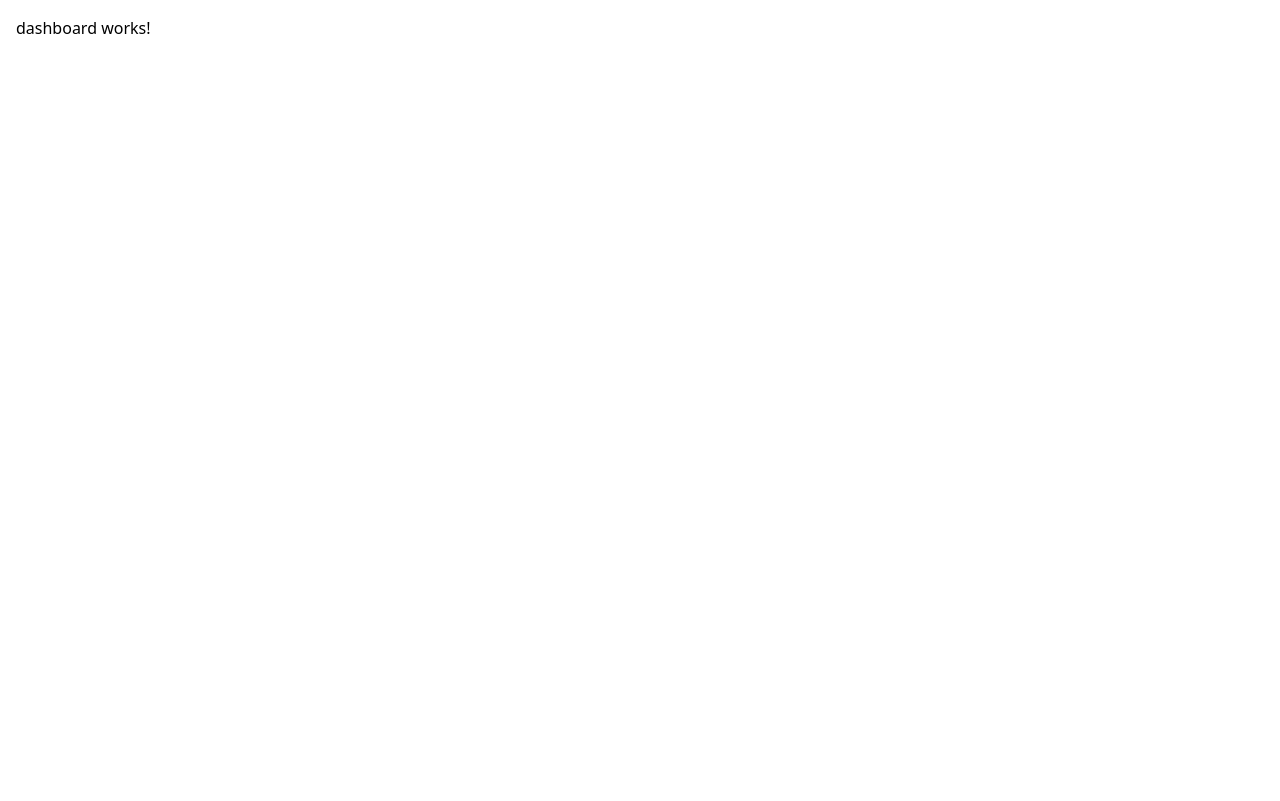
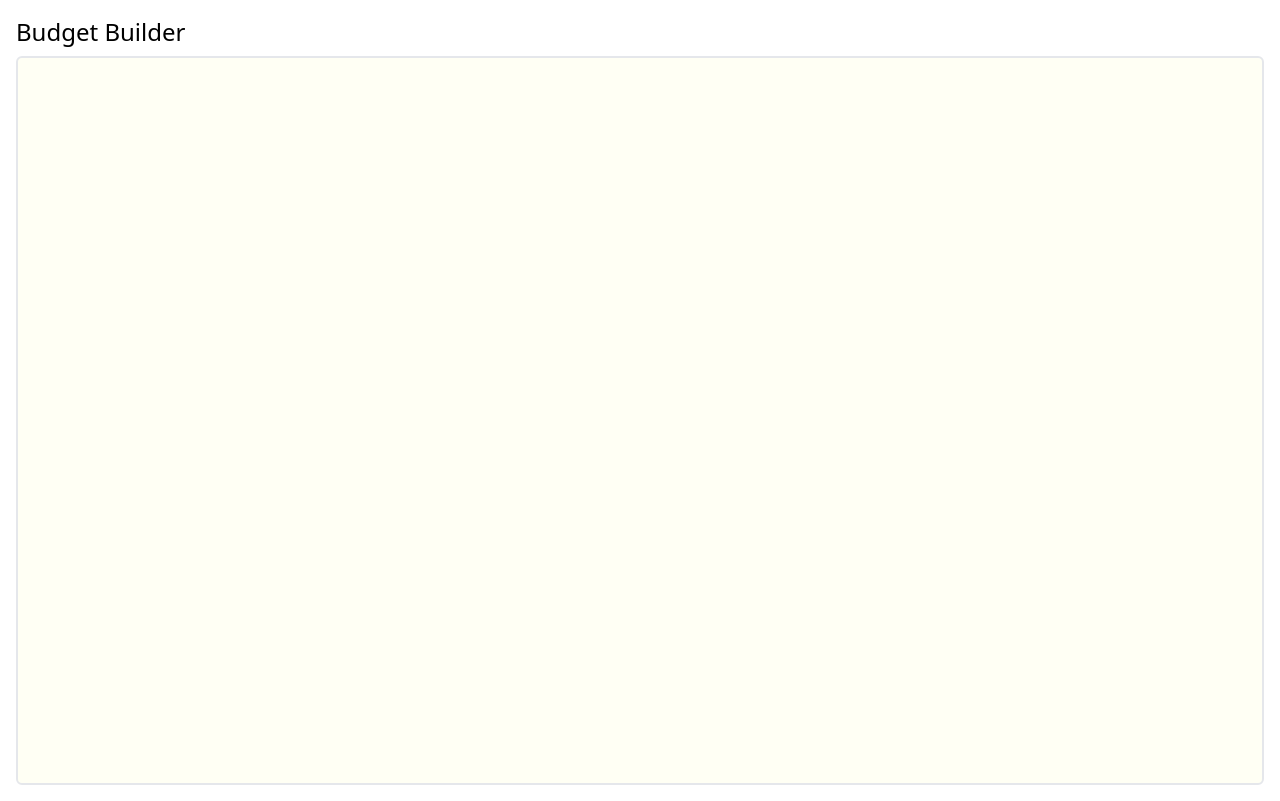
Before and after one commit to loitph/budget-builder, an Angular app: page /dashboard in a window 1280 px wide. Built offline with nearby package versions, Linux system fonts and the light colour scheme.

Commit message:
Init structure of page

```diff
--- a/src/app/app.component.ts
+++ b/src/app/app.component.ts
@@ -9,5 +9,4 @@ import { RouterOutlet } from '@angular/router';
   styleUrl: './app.component.scss'
 })
 export class AppComponent {
-  title = 'budget-builder';
 }
--- /dev/null
+++ b/src/app/pages/components/page-header/page-header.component.html
@@ -0,0 +1,3 @@
+<div class="w-full">
+  <p class="text-2xl">{{header }}</p>
+</div>
--- a/src/app/pages/dashboard/dashboard.component.html
+++ b/src/app/pages/dashboard/dashboard.component.html
@@ -1 +1,10 @@
-<p>dashboard works!</p>
+<div class="dashboard-container">
+  <app-page-header
+    [header]="header"
+  ></app-page-header>
+  <div class="section stable-gutter">
+
+
+
+  </div>
+</div>
--- a/src/app/pages/dashboard/dashboard.component.scss
+++ b/src/app/pages/dashboard/dashboard.component.scss
@@ -0,0 +1,7 @@
+.dashboard-container {
+  @apply size-full flex flex-col gap-2 overflow-hidden;
+
+  .section {
+    @apply overflow-auto h-[calc(100vh-55px-16px)] bg-primary rounded-md border-solid border-2 p-4;
+  }
+}
--- a/src/app/pages/dashboard/dashboard.component.ts
+++ b/src/app/pages/dashboard/dashboard.component.ts
@@ -1,12 +1,13 @@
 import { Component } from '@angular/core';
+import { PageHeaderComponent } from '../components/page-header/page-header.component';
 
 @Component({
   selector: 'app-dashboard',
   standalone: true,
-  imports: [],
+  imports: [PageHeaderComponent],
   templateUrl: './dashboard.component.html',
   styleUrl: './dashboard.component.scss'
 })
 export class DashboardComponent {
-
+  header = 'Budget Builder';
 }
--- a/src/app/shared/constant.ts
+++ b/src/app/shared/constant.ts
@@ -1,3 +1,8 @@
 export const PageUrl = {
   dashboard: 'dashboard'
 };
+
+export const ColorPalette = {
+  primary: '#fffff4',
+  secondary: '#eeeeee'
+};
--- /dev/null
+++ b/src/assets/styles/_custom.scss
@@ -0,0 +1,3 @@
+.stable-gutter {
+  scrollbar-gutter: stable;
+}
--- a/src/index.html
+++ b/src/index.html
@@ -2,7 +2,7 @@
 <html lang="en">
 <head>
   <meta charset="utf-8">
-  <title>BudgetBuilder</title>
+  <title>Budget Builder</title>
   <base href="/">
   <meta name="viewport" content="width=device-width, initial-scale=1">
   <link rel="icon" type="image/x-icon" href="favicon.ico">
--- a/src/styles.scss
+++ b/src/styles.scss
@@ -4,3 +4,5 @@
 @tailwind base;
 @tailwind components;
 @tailwind utilities;
+
+@import "./assets/styles/custom";
--- a/tailwind.config.js
+++ b/tailwind.config.js
@@ -4,7 +4,20 @@ module.exports = {
     "./src/**/*.{html,ts}",
   ],
   theme: {
-    extend: {},
+    extend: {
+      colors: {
+        'primary': '#fffff4',
+        'secondary': '#eeeeee',
+      },
+      backgroundColor: {
+        'primary': '#fffff4',
+        'secondary': '#eeeeee',
+      },
+      borderColor: {
+        'primary': '#fffff4',
+        'secondary': '#eeeeee',
+      },
+    },
   },
   plugins: [],
 }
```
Also changed, not shown: src/app/pages/components/page-header/page-header.component.ts (added, +12 -0 lines), src/app/pages/components/page-header/page-header.component.scss (added), 1 other file (tests, documents, lock files or other folders).
